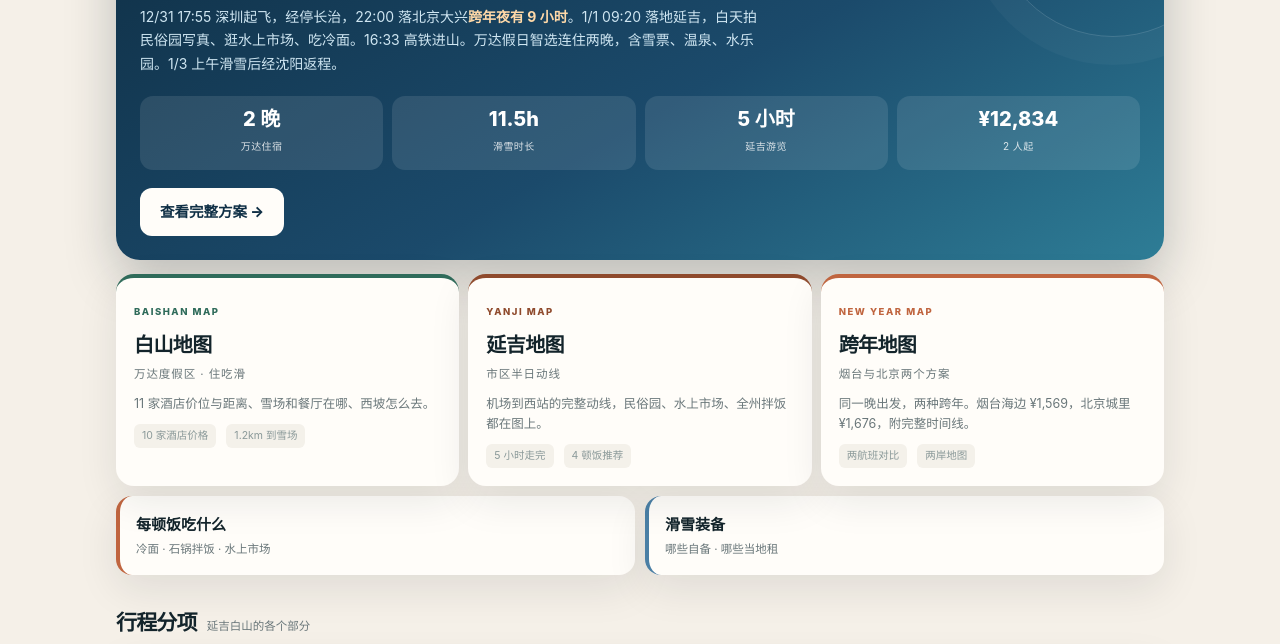
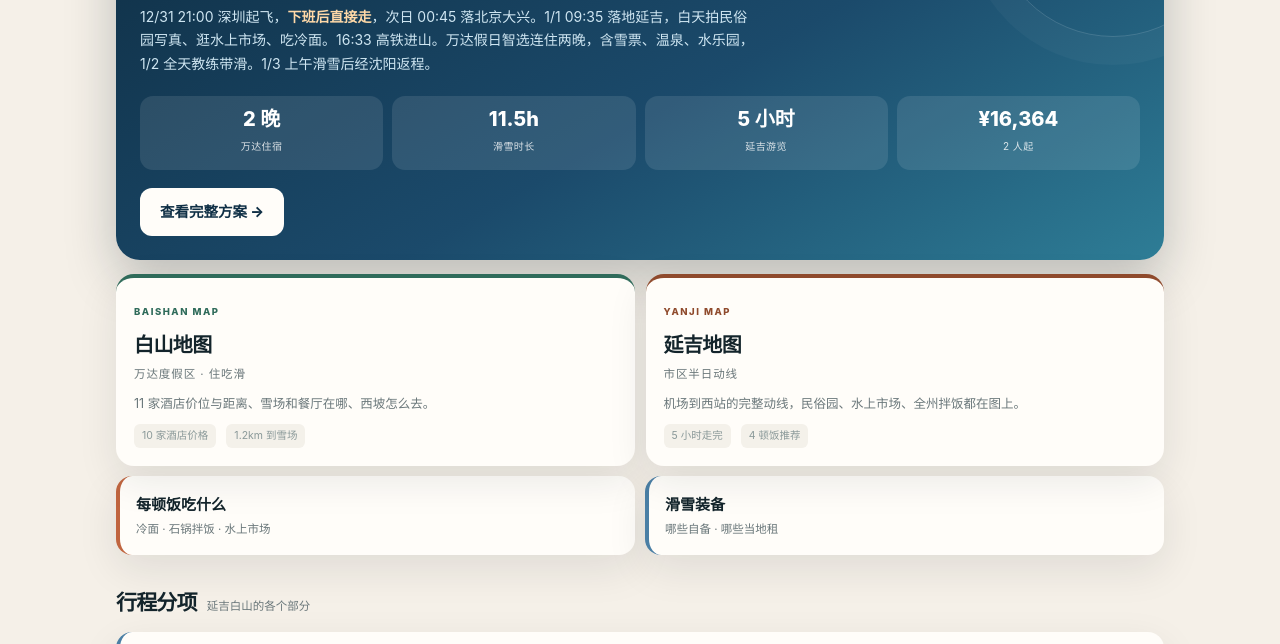
Before and after one commit to BetaTheta66/yanji-baishan, a plain HTML site: page index.html in a window 1280 px wide. Shown: the part 381-1025 px from the top of the page. Drawn offline with Linux system fonts and the light colour scheme.

Commit message:
改回21点航班+全天教练 index.html

```diff
--- a/index.html
+++ b/index.html
@@ -75,7 +75,7 @@ header:after{content:"";position:absolute;right:-80px;top:-100px;width:280px;hei
 .alt-plan .ap-stats b{color:#fff;font-size:13px;margin-right:2px}
 .alt-plan .ap-go{display:inline-block;margin-top:15px;background:#fff;color:#4a2f66;border-radius:10px;padding:9px 16px;font-size:13px;font-weight:800}
 
-.maps2{display:grid;grid-template-columns:repeat(3,1fr);gap:9px;margin-bottom:10px}
+.maps2{display:grid;grid-template-columns:1fr 1fr;gap:11px;margin-bottom:10px}
 @media(max-width:700px){.maps2{grid-template-columns:1fr}}
 .mapcard{display:block;background:var(--card);border-radius:18px;padding:18px;box-shadow:var(--shadow);border-top:4px solid var(--c);position:relative;overflow:hidden}
 .mapcard:active{transform:scale(.99)}
@@ -100,12 +100,12 @@ header:after{content:"";position:absolute;right:-80px;top:-100px;width:280px;hei
 <a class="main-plan" href="plan-a-final.html">
   <span class="tagline">最终方案 · FINAL</span>
   <h2>延吉白山</h2>
-  <p class="sub">12/31 17:55 深圳起飞，经停长治，22:00 落北京大兴<b style="color:#ffd9a8">跨年夜有 9 小时</b>。1/1 09:20 落地延吉，白天拍民俗园写真、逛水上市场、吃冷面。16:33 高铁进山。万达假日智选连住两晚，含雪票、温泉、水乐园。1/3 上午滑雪后经沈阳返程。</p>
+  <p class="sub">12/31 21:00 深圳起飞，<b style="color:#ffd9a8">下班后直接走</b>，次日 00:45 落北京大兴。1/1 09:35 落地延吉，白天拍民俗园写真、逛水上市场、吃冷面。16:33 高铁进山。万达假日智选连住两晚，含雪票、温泉、水乐园，1/2 全天教练带滑。1/3 上午滑雪后经沈阳返程。</p>
   <div class="stats">
     <div><strong>2 晚</strong><span>万达住宿</span></div>
     <div><strong>11.5h</strong><span>滑雪时长</span></div>
     <div><strong>5 小时</strong><span>延吉游览</span></div>
-    <div><strong>¥12,834</strong><span>2 人起</span></div>
+    <div><strong>¥16,364</strong><span>2 人起</span></div>
   </div>
   <span class="go">查看完整方案 →</span>
 </a>
@@ -129,15 +129,7 @@ header:after{content:"";position:absolute;right:-80px;top:-100px;width:280px;hei
     <p class="mc-desc">机场到西站的完整动线，民俗园、水上市场、全州拌饭都在图上。</p>
     <div class="mc-meta"><span>5 小时走完</span><span>4 顿饭推荐</span></div>
   </a>
-  <a href="newyear.html" class="mapcard" style="--c:#c0653f">
-    <div class="mc-top">
-      <span class="mc-lb">NEW YEAR MAP</span>
-      <h3>跨年地图</h3>
-      <p>烟台与北京两个方案</p>
-    </div>
-    <p class="mc-desc">同一晚出发，两种跨年。烟台海边 ¥1,569，北京城里 ¥1,676，附完整时间线。</p>
-    <div class="mc-meta"><span>两航班对比</span><span>两岸地图</span></div>
-  </a>
+
 </div>
 
 <div class="subs" style="margin-top:10px">
@@ -203,7 +195,11 @@ header:after{content:"";position:absolute;right:-80px;top:-100px;width:280px;hei
     <span class="ar" id="archAr">展开 ＋</span>
   </div>
   <div class="arch-body" id="archBody">
-    <a class="arch-item" href="bd-plans.html">
+    <a class="arch-item" href="newyear.html">
+      <h4>跨年地图（已归档）</h4>
+      <p>烟台 / 北京中转的两套跨年方案，含当地跨年去处与夜宵。因不请假、无法赶下午航班，暂不采用。</p>
+    </a>
+<a class="arch-item" href="bd-plans.html">
       <h4>早期两版对比（延吉进 / 沈阳进）</h4>
       <p>延吉进·沈阳回 与 沈阳进·延吉回 两种路径的对比，含大交通时间账。已归入延吉白山。</p>
     </a>
```
